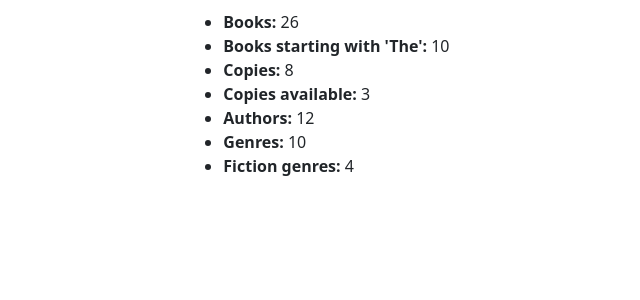
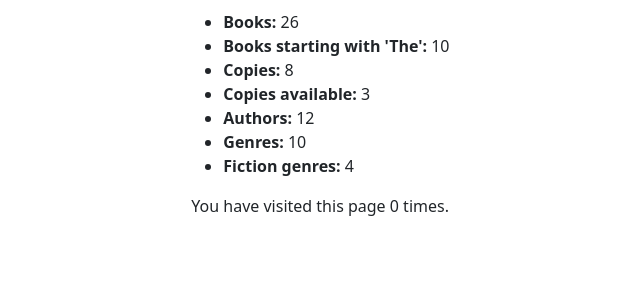
Before and after one commit to nikalinov/local-library, a Django app: page /catalog/ in a window 1280 px wide. Shown: the part 172-472 px from the top of the page, without its empty margins (34-674 px from the left). Run offline with Django 4.2, Linux system fonts and the light colour scheme; data comes from the database, SQL or seed files in the repository; both versions use the stored data as it was after the commit.

Commit message:
Added basic session functionality: displaying the number of times home page is visited.

```diff
--- a/catalog/templates/index.html
+++ b/catalog/templates/index.html
@@ -17,6 +17,9 @@
     <li><strong>Genres:</strong> {{ num_genres }}</li>
     <li><strong>Fiction genres:</strong> {{ fiction_genres }}</li>
   </ul>
+  <p>
+    You have visited this page {{ num_visits }} time{{ num_visits|pluralize }}.
+  </p>
 {% endblock %}
 
 {% block title %}
--- a/catalog/views.py
+++ b/catalog/views.py
@@ -15,6 +15,9 @@ def index(request):
     num_instances_available = BookInstance.objects.filter(status__exact='a').count()
     # The 'all()' is implied by default.
     num_authors = Author.objects.count()
+    # Number of visits to this view, as counter in the session variable.
+    num_visits = request.session.get('num_visits', 0)
+    request.session['num_visits'] = num_visits + 1
 
     context = {
         'num_books': num_books,
@@ -24,6 +27,7 @@ def index(request):
         'books_with_the': books_with_the,
         'num_genres': num_genres,
         'fiction_genres': fiction_genres,
+        'num_visits': num_visits,
     }
 
     # Render the HTML template index.html with the data in the context variable
```
Also changed, not shown: db.sqlite3.
